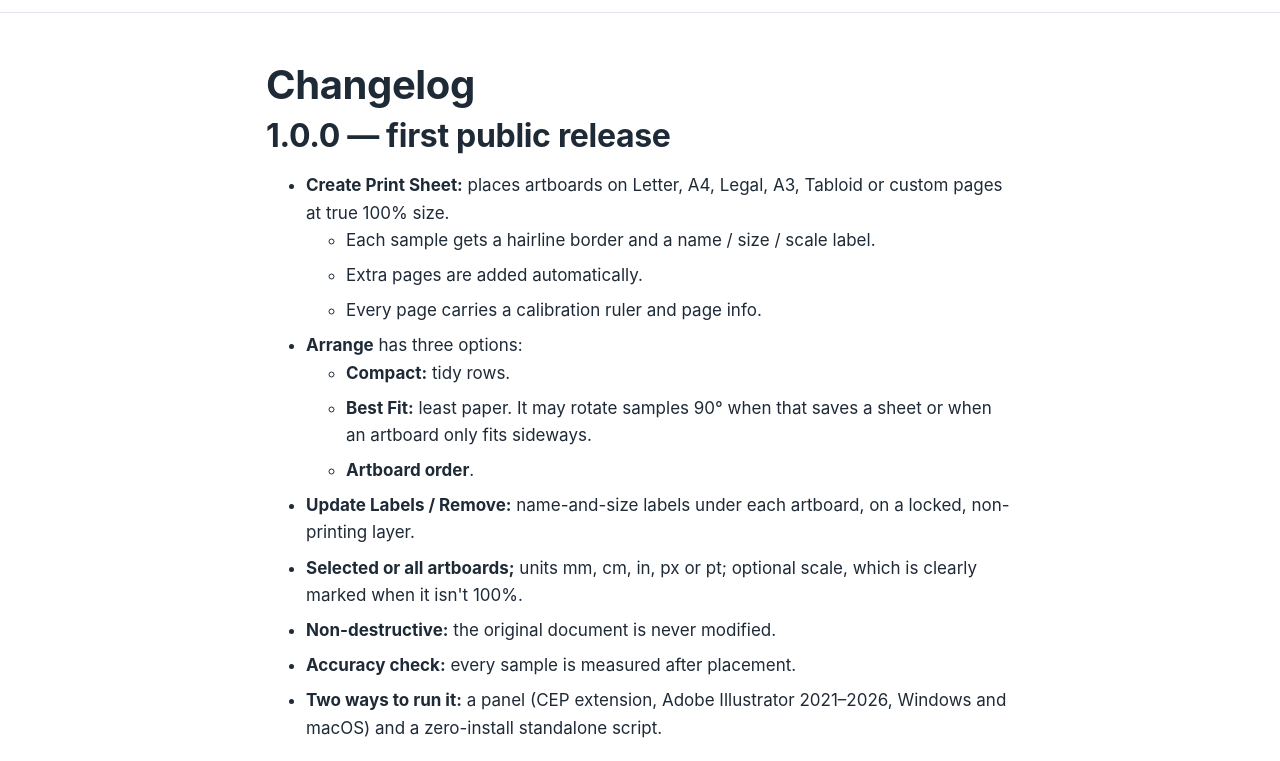
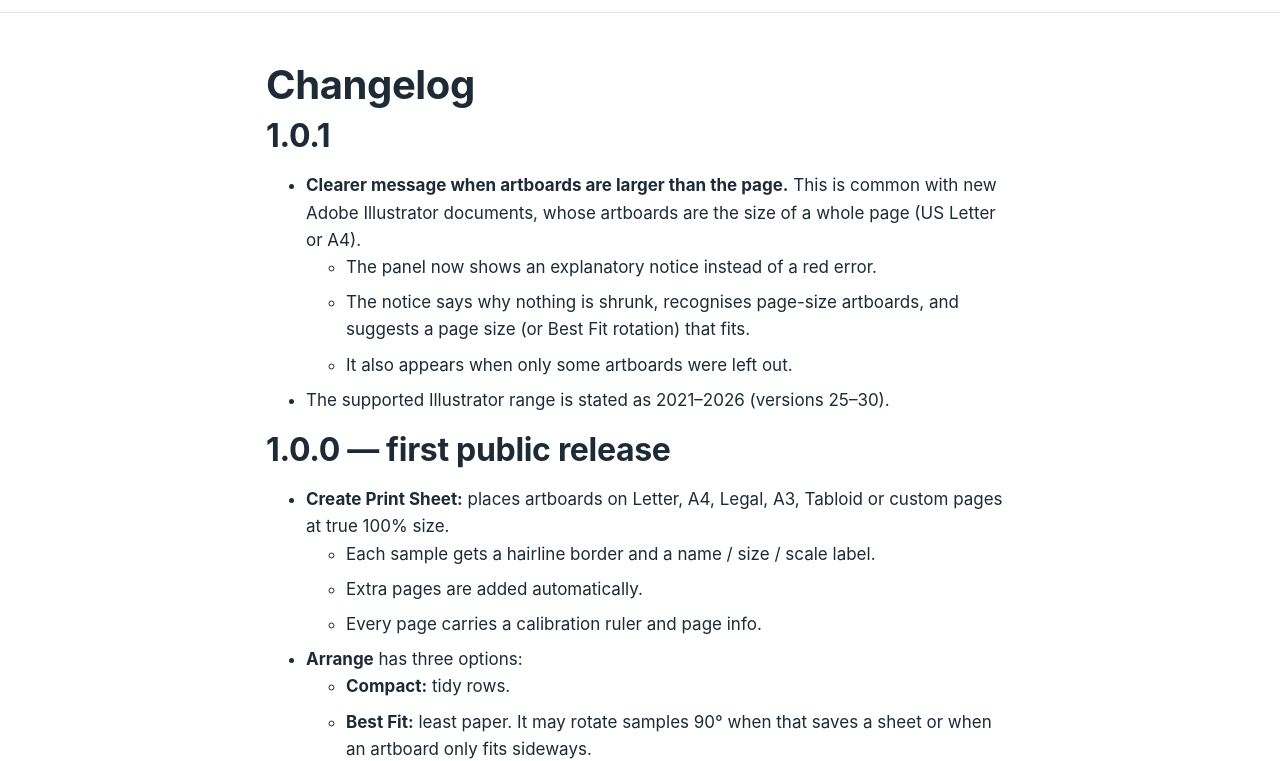
Before and after one commit to e8013585/artboard-print-sheet-site, a plain HTML site: page changelog.html in a window 1280 px wide. Shown: the part 48-809 px from the top of the page. Drawn offline with Linux system fonts and the light colour scheme.

Commit message:
Add sample document; explain page-size artboards
Co-Authored-By: Claude Opus 5.5 <noreply@anthropic.com>

```diff
--- a/changelog.html
+++ b/changelog.html
@@ -26,6 +26,19 @@
   <main class="doc">
     <div class="wrap">
 <h1>Changelog</h1>
+<h2>1.0.1</h2>
+<ul><li>
+<strong>Clearer message when artboards are larger than the page.</strong> This is common with new Adobe Illustrator documents, whose artboards are the size of a whole page (US Letter or A4).
+<ul><li>
+The panel now shows an explanatory notice instead of a red error.
+</li><li>
+The notice says why nothing is shrunk, recognises page-size artboards, and suggests a page size (or Best Fit rotation) that fits.
+</li><li>
+It also appears when only some artboards were left out.
+</li></ul>
+</li><li>
+The supported Illustrator range is stated as 2021–2026 (versions 25–30).
+</li></ul>
 <h2>1.0.0 — first public release</h2>
 <ul><li>
 <strong>Create Print Sheet:</strong> places artboards on Letter, A4, Legal, A3, Tabloid or custom pages at true 100% size.
```
Also changed, not shown: index.html (+4 -2 lines), 1 other file.
